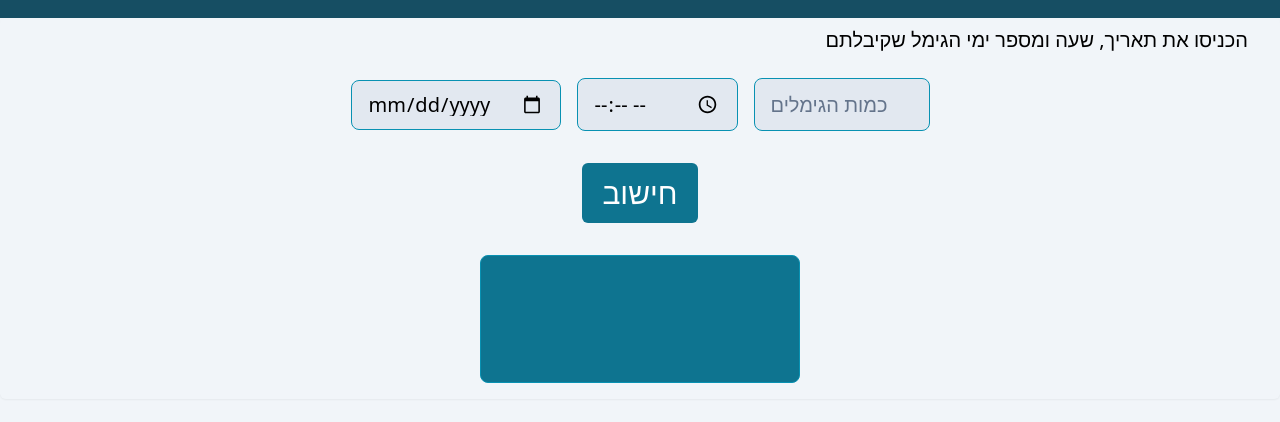
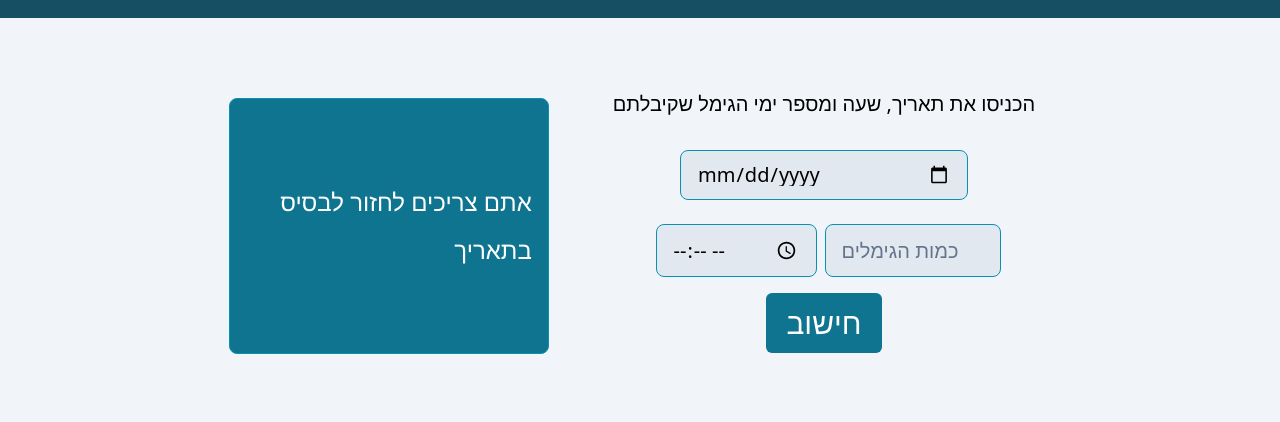
Before and after one commit to karshe69/gimelim, a website: page index.html in a window 1280 px wide. Shown: the part 70-492 px from the top of the page. Drawn offline with Linux system fonts and the light colour scheme.

Commit message:
pog the looks

```diff
--- a/index.html
+++ b/index.html
@@ -15,26 +15,33 @@
         </div>
     </nav>
 
-    <div class="relative rounded-md shadow-sm px-2">
+    <div class="relative justify-center flex px-2 py-16">
+        <div class="flex items-center justify-center py-4 px-4">
+            <div id="output" style="line-height: 2;"
+                class="flex items-center justify-center text-right text-white bg-cyan-700 font-medium py-3 px-4 mx-2 w-80 h-64 transition duration-150 ease-in-out border border-cyan-600 placeholder-slate-500 rounded-lg focus:outline-none focus:shadow-outline-blue focus:border-blue-300 focus:z-10 sm:text-2xl sm:leading-5">
+                אתם צריכים לחזור לבסיס בתאריך
+            </div>
+        </div>
+        <div class="px-4">
             <div class="py-2 px-6 items-end flex justify-end">
                 <a class="text-xl">הכניסו את תאריך, שעה ומספר ימי הגימל שקיבלתם</a>
             </div>
-        <div class="flex items-center justify-center py-4">
+            <div class="py-4">
+                <div class="flex items-center justify-center">
                     <input type="date" id="dateInput"
-                class="bg-slate-200 form-input py-3 px-4 block mx-2 leading-5 transition duration-150 ease-in-out border border-cyan-600 placeholder-slate-500 rounded-lg focus:outline-none focus:shadow-outline-blue focus:border-cyan-500 focus:z-10 sm:text-xl sm:leading-5" />
+                        class="bg-slate-200 form-input w-72 py-3 px-4 my-2 leading-5 transition duration-150 ease-in-out border border-cyan-600 placeholder-slate-500 rounded-lg focus:outline-none focus:shadow-outline-blue focus:border-cyan-500 focus:z-10 sm:text-xl sm:leading-5" />
+                </div>
+                <div class="flex items-center justify-center my-2">
                     <input type="time" id="timeInput"
                         class="bg-slate-200 form-input py-3 px-4 block mx-2 leading-5 transition duration-150 ease-in-out border border-cyan-600 placeholder-slate-500 rounded-lg focus:outline-none focus:shadow-outline-blue focus:border-cyan-500 focus:z-10 sm:text-xl sm:leading-5" />
                     <input type="number" id="numberInput"
-                class="bg-slate-200 w-44 form-input py-3 px-4 block mx-2 leading-5 transition duration-150 ease-in-out border border-cyan-600 placeholder-slate-500 rounded-lg focus:outline-none focus:shadow-outline-blue focus:border-cyan-500 focus:z-10 sm:text-xl sm:leading-5"
-                size="2" min="0" max="99" placeholder="כמות הגימלים"/>
+                        class="bg-slate-200 w-44 form-input py-3 px-4 block my-2 leading-5 transition duration-150 ease-in-out border border-cyan-600 placeholder-slate-500 rounded-lg focus:outline-none focus:shadow-outline-blue focus:border-cyan-500 focus:z-10 sm:text-xl sm:leading-5"
+                        size="2" min="0" max="99" placeholder="כמות הגימלים" />
                 </div>
-        <div class="flex items-center justify-center py-4">
+                <div class="flex items-center justify-center">
                     <button id="calculateBtn" type="button"
                         class="text-3xl px-5 py-3 mx-2  text-white bg-cyan-700 rounded-md hover:bg-cyan-800 active:outline-none active:bg-cyan-600">חישוב</button>
                 </div>
-        <div class="flex items-center justify-center py-4">
-            <div id="output" style="line-height: 1.75;"
-                class="flex items-center justify-center bg-cyan-700 font-medium py-3 px-4 mx-2 w-80 h-32 transition duration-150 ease-in-out border border-cyan-600 placeholder-slate-500 rounded-lg focus:outline-none focus:shadow-outline-blue focus:border-blue-300 focus:z-10 sm:text-2xl sm:leading-5">
             </div>
         </div>
     </div>
```
Also changed, not shown: styles/style.css. Lines whose indentation alone changed are shown as unchanged.
